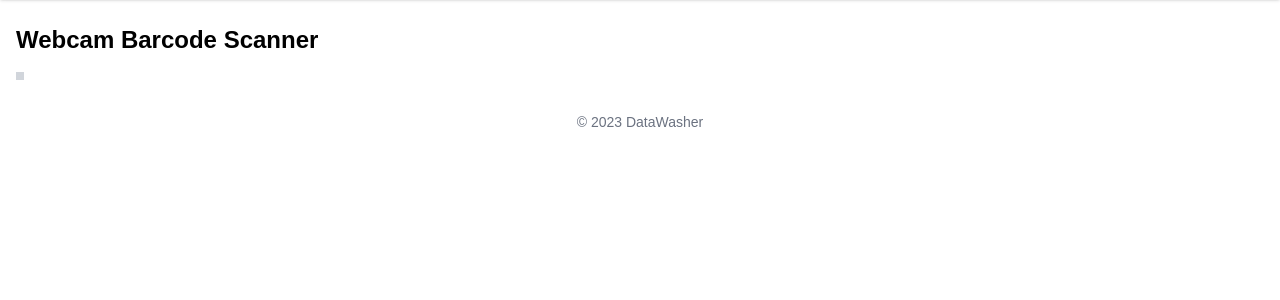
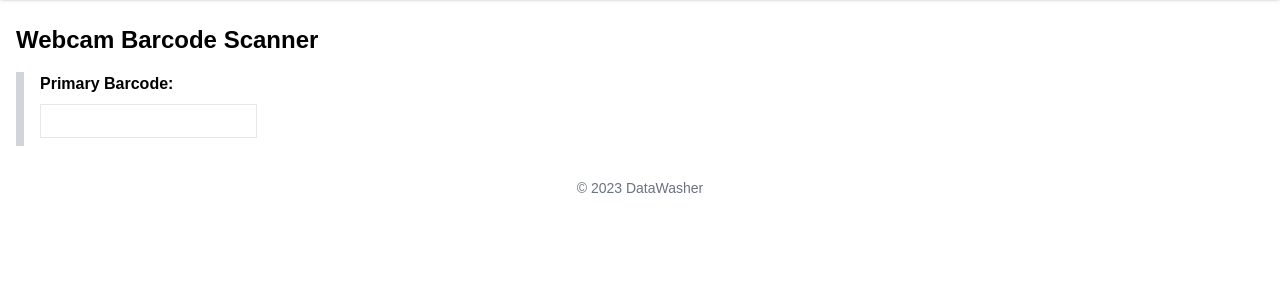
Before and after one commit to kamekazz/DataWasher, a Flask app: page /webcam-demo in a window 1280 px wide. Shown: the part 40-340 px from the top of the page. Run offline with Flask 3, Linux system fonts and the light colour scheme; some libraries are stand-ins or nearby versions.

Commit message:
Allow editing primary barcode in webcam demo

```diff
--- a/static/js/webcam_demo.js
+++ b/static/js/webcam_demo.js
@@ -1,9 +1,17 @@
 document.addEventListener('DOMContentLoaded', () => {
   const results = document.getElementById('barcode-results');
-  const primary = document.getElementById('primary-barcode');
+  const primaryInput = document.getElementById('primary-barcode-input');
   const video = document.getElementById('video-container');
-  let primaryCode = null;
+  let primaryCode = '';
   let lastCode = null;
+
+  primaryInput.addEventListener('input', () => {
+    primaryCode = primaryInput.value.trim();
+    if (!primaryCode) {
+      video.classList.remove('border-red-500', 'border-green-500');
+      video.classList.add('border-gray-300');
+    }
+  });
 
   Quagga.init({
     inputStream: {
@@ -47,7 +55,7 @@ document.addEventListener('DOMContentLoaded', () => {
 
     if (!primaryCode) {
       primaryCode = code;
-      primary.textContent = `Primary Barcode: ${code}`;
+      primaryInput.value = code;
       video.classList.remove('border-red-500', 'border-gray-300');
       video.classList.add('border-green-500');
       return;
--- a/templates/pages/webcam_demo.html
+++ b/templates/pages/webcam_demo.html
@@ -4,7 +4,8 @@
     <div class="flex">
         <div id="video-container" class="border-4 border-gray-300"></div>
         <div class="ml-4">
-            <div id="primary-barcode" class="font-bold mb-2"></div>
+            <label for="primary-barcode-input" class="font-bold block mb-2">Primary Barcode:</label>
+            <input id="primary-barcode-input" type="text" class="border p-1 mb-2 w-full" />
             <div id="barcode-results"></div>
         </div>
     </div>
```
